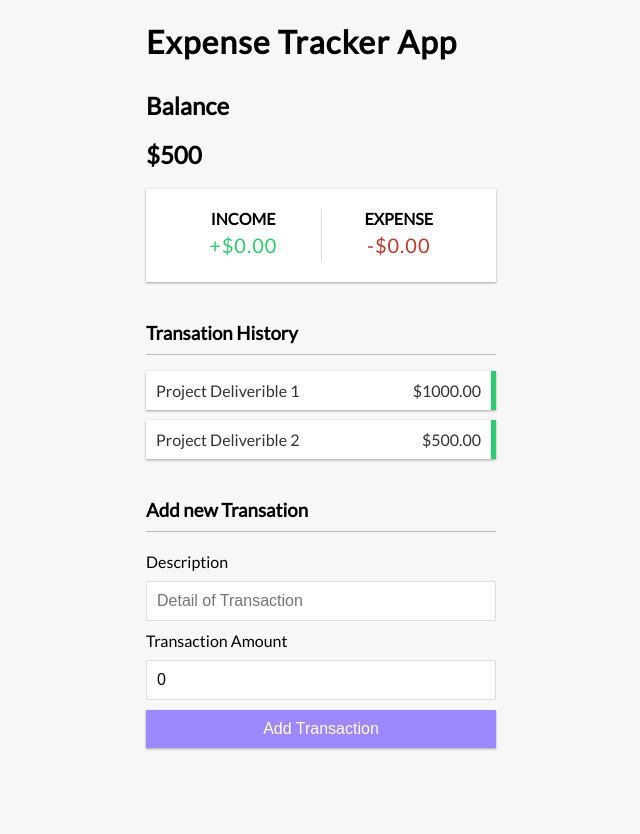
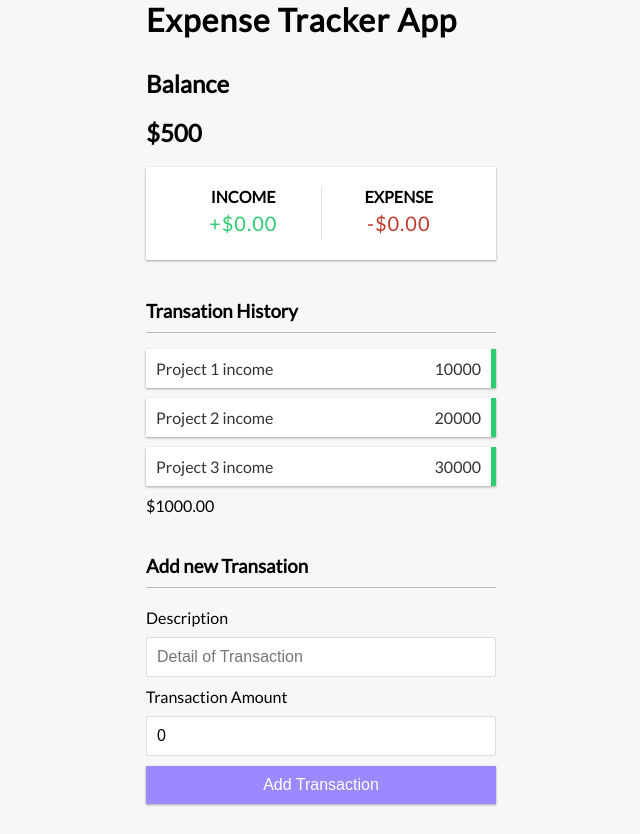
Before and after one commit to abdulwaqar844/Expense-Tracker-App, a React (Create React App) app: page / in a window 1280 px wide. Shown: the whole page, without its empty margins (319-959 px from the left). Before the commit the page ends 800 px from the top, so only its background shows below. Built offline with nearby package versions, Linux system fonts and the light colour scheme.

Commit message:
Contex and Reducer Added

```diff
--- a/src/App.js
+++ b/src/App.js
@@ -5,7 +5,7 @@
 import { AccountSummary } from "./components/AccountSummary";
 import { TransactionHistory } from "./components/TransactionHistory";
 import { AddTransaction } from "./components/AddTransaction";
-
+import {GlobalProvider} from "./context/GlobalState";
 export function App() {
   return (
     <div>
--- /dev/null
+++ b/src/components/Transaction.js
@@ -0,0 +1,13 @@
+import React from 'react';
+export const Transaction =({transaction})=>{
+    return(
+        <li className="plus">
+            {transaction.description}
+    <span>{transaction.transactionAmount}</span>
+            <button className="delete-btn" >X</button>
+        </li>
+    )
+
+
+
+}
--- a/src/components/TransactionHistory.js
+++ b/src/components/TransactionHistory.js
@@ -1,23 +1,20 @@
-import React from 'react';
+import React,{useContext} from 'react';
+import {GlobalContext} from "../context/GlobalState";
+import {Transaction} from "./Transaction";
 export const  TransactionHistory = ()=> {
+const {transactions} =useContext(GlobalContext);
     return (
         <div>
             <h3>
                 Transation History
             </h3>
             <ul className="list">
-                <li className="plus">
-                    Project Deliverible 1
+                {transactions.map(transaction=>
+                    <Transaction key={transaction.id}  transaction={transaction}/>
+                    )}
                     <span>$1000.00</span>
-                    <button className="delete-btn">X</button>
-                </li>
+                </ul>
 
-                <li className="plus">
-                    Project Deliverible 2
-                    <span>$500.00</span>
-                    <button className="delete-btn">X</button>
-                </li>
-            </ul>
         </div>
 );
 }
--- /dev/null
+++ b/src/context/AppReducer.js
@@ -0,0 +1,6 @@
+export default (state , action)=>{
+    switch(action.type){
+        default:
+            return state;
+    };
+}
--- /dev/null
+++ b/src/context/GlobalState.js
@@ -0,0 +1,20 @@
+import React, {createContext, useReducer} from 'react';
+import AppReducer from "./AppReducer"
+const initialState={
+    transactions: [
+        {id:1 , description:"Project 1 income", transactionAmount:10000},
+        {id:2 , description:"Project 2 income", transactionAmount:20000},
+        {id:3 , description:"Project 3 income", transactionAmount:30000}
+    ]
+}
+export const GlobalContext = createContext(initialState);
+export const GlobalProvider =({childern})=>{
+    const[ state , dispatch]= useReducer(AppReducer,initialState);
+    return(
+        <GlobalContext.Provider value= {{transactions: state.transactions}}>
+        {childern}
+
+        </GlobalContext.Provider>
+
+    )
+}
```
